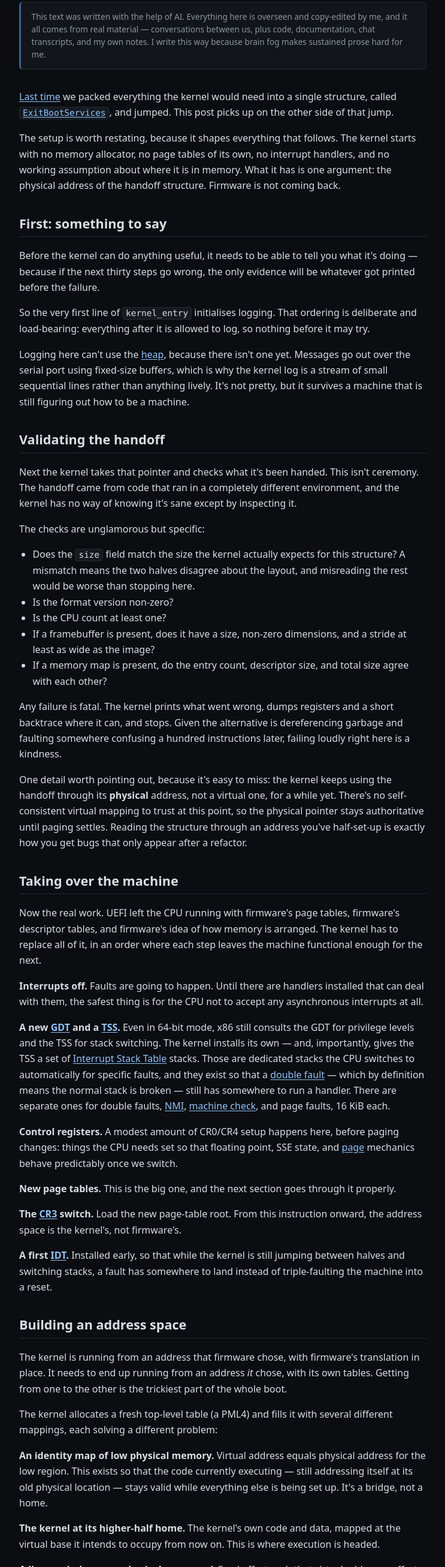
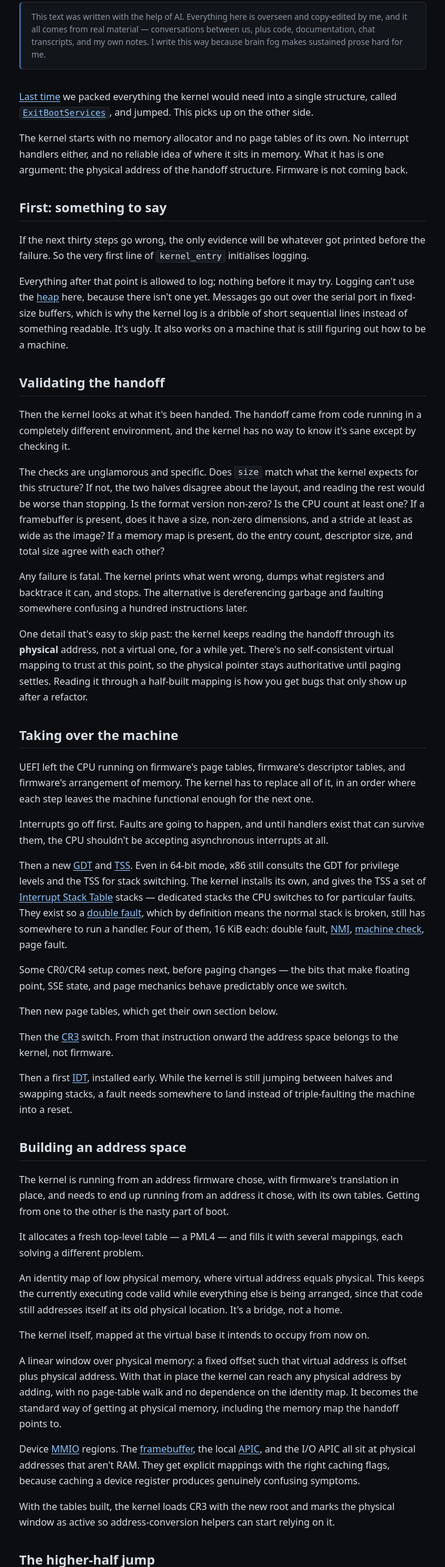
Before and after one commit to emilf/emilf.github.io, an Eleventy site: page src/blog/theseusos-part-2-the-other-side.md in a window 1280 px wide. Shown: the part 187-2800 px from the top of the page at 60% size, without its empty margins (268-1011 px from the left). Built offline with nearby package versions, Linux system fonts and the light colour scheme; Eleventy itself is replaced by a stand-in of ours; files that its build step writes are made by us from their sources.

Commit message:
Rework TheseusOS part 2 prose to avoid AI-writing tells
Strip metadiscourse openers ('the setup is worth restating'), uniform
paragraph cadence, rule-of-three padding, and copulative dodges.
Reorder the takeover sequence into plain sentences and cut the tidy-bow
endings on paragraphs.

```diff
--- a/src/blog/theseusos-part-2-the-other-side.md
+++ b/src/blog/theseusos-part-2-the-other-side.md
@@ -1,103 +1,95 @@
 ---
 title: "TheseusOS, part 2: the other side of the handoff"
-description: The kernel wakes up holding a pointer to a structure it has never seen, in a machine that has just stopped helping it. Here's what it does first.
+description: The kernel wakes up with a pointer to a structure it has never seen, in a machine that has stopped helping it. Here's what it does first.
 date: 2026-10-30
 tags:
   - posts
   - theseusos
   - osdev
 ---
-[Last time](/blog/theseusos-part-1-before-the-kernel/) we packed everything the kernel would need into a single structure, called [`ExitBootServices`](https://en.wikipedia.org/wiki/UEFI), and jumped. This post picks up on the other side of that jump.
+[Last time](/blog/theseusos-part-1-before-the-kernel/) we packed everything the kernel would need into a single structure, called [`ExitBootServices`](https://en.wikipedia.org/wiki/UEFI), and jumped. This picks up on the other side.
 
-The setup is worth restating, because it shapes everything that follows. The kernel starts with no memory allocator, no page tables of its own, no interrupt handlers, and no working assumption about where it is in memory. What it has is one argument: the physical address of the handoff structure. Firmware is not coming back.
+The kernel starts with no memory allocator and no page tables of its own. No interrupt handlers either, and no reliable idea of where it sits in memory. What it has is one argument: the physical address of the handoff structure. Firmware is not coming back.
 
 ## First: something to say
 
-Before the kernel can do anything useful, it needs to be able to tell you what it's doing — because if the next thirty steps go wrong, the only evidence will be whatever got printed before the failure.
+If the next thirty steps go wrong, the only evidence will be whatever got printed before the failure. So the very first line of `kernel_entry` initialises logging.
 
-So the very first line of `kernel_entry` initialises logging. That ordering is deliberate and load-bearing: everything after it is allowed to log, so nothing before it may try.
-
-Logging here can't use the [heap](https://en.wikipedia.org/wiki/Memory_management_(operating_systems)), because there isn't one yet. Messages go out over the serial port using fixed-size buffers, which is why the kernel log is a stream of small sequential lines rather than anything lively. It's not pretty, but it survives a machine that is still figuring out how to be a machine.
+Everything after that point is allowed to log; nothing before it may try. Logging can't use the [heap](https://en.wikipedia.org/wiki/Memory_management_(operating_systems)) here, because there isn't one yet. Messages go out over the serial port in fixed-size buffers, which is why the kernel log is a dribble of short sequential lines instead of something readable. It's ugly. It also works on a machine that is still figuring out how to be a machine.
 
 ## Validating the handoff
 
-Next the kernel takes that pointer and checks what it's been handed. This isn't ceremony. The handoff came from code that ran in a completely different environment, and the kernel has no way of knowing it's sane except by inspecting it.
+Then the kernel looks at what it's been handed. The handoff came from code running in a completely different environment, and the kernel has no way to know it's sane except by checking it.
 
-The checks are unglamorous but specific:
+The checks are unglamorous and specific. Does `size` match what the kernel expects for this structure? If not, the two halves disagree about the layout, and reading the rest would be worse than stopping. Is the format version non-zero? Is the CPU count at least one? If a framebuffer is present, does it have a size, non-zero dimensions, and a stride at least as wide as the image? If a memory map is present, do the entry count, descriptor size, and total size agree with each other?
 
-- Does the `size` field match the size the kernel actually expects for this structure? A mismatch means the two halves disagree about the layout, and misreading the rest would be worse than stopping here.
-- Is the format version non-zero?
-- Is the CPU count at least one?
-- If a framebuffer is present, does it have a size, non-zero dimensions, and a stride at least as wide as the image?
-- If a memory map is present, do the entry count, descriptor size, and total size agree with each other?
+Any failure is fatal. The kernel prints what went wrong, dumps what registers and backtrace it can, and stops. The alternative is dereferencing garbage and faulting somewhere confusing a hundred instructions later.
 
-Any failure is fatal. The kernel prints what went wrong, dumps registers and a short backtrace where it can, and stops. Given the alternative is dereferencing garbage and faulting somewhere confusing a hundred instructions later, failing loudly right here is a kindness.
-
-One detail worth pointing out, because it's easy to miss: the kernel keeps using the handoff through its **physical** address, not a virtual one, for a while yet. There's no self-consistent virtual mapping to trust at this point, so the physical pointer stays authoritative until paging settles. Reading the structure through an address you've half-set-up is exactly how you get bugs that only appear after a refactor.
+One detail that's easy to skip past: the kernel keeps reading the handoff through its **physical** address, not a virtual one, for a while yet. There's no self-consistent virtual mapping to trust at this point, so the physical pointer stays authoritative until paging settles. Reading it through a half-built mapping is how you get bugs that only show up after a refactor.
 
 ## Taking over the machine
 
-Now the real work. UEFI left the CPU running with firmware's page tables, firmware's descriptor tables, and firmware's idea of how memory is arranged. The kernel has to replace all of it, in an order where each step leaves the machine functional enough for the next.
+UEFI left the CPU running on firmware's page tables, firmware's descriptor tables, and firmware's arrangement of memory. The kernel has to replace all of it, in an order where each step leaves the machine functional enough for the next one.
 
-**Interrupts off.** Faults are going to happen. Until there are handlers installed that can deal with them, the safest thing is for the CPU not to accept any asynchronous interrupts at all.
+Interrupts go off first. Faults are going to happen, and until handlers exist that can survive them, the CPU shouldn't be accepting asynchronous interrupts at all.
 
-**A new [GDT](https://en.wikipedia.org/wiki/Global_Descriptor_Table) and a [TSS](https://en.wikipedia.org/wiki/Task_state_segment).** Even in 64-bit mode, x86 still consults the GDT for privilege levels and the TSS for stack switching. The kernel installs its own — and, importantly, gives the TSS a set of [Interrupt Stack Table](https://wiki.osdev.org/Interrupt_Stack_Table) stacks. Those are dedicated stacks the CPU switches to automatically for specific faults, and they exist so that a [double fault](https://en.wikipedia.org/wiki/Double_fault) — which by definition means the normal stack is broken — still has somewhere to run a handler. There are separate ones for double faults, [NMI](https://en.wikipedia.org/wiki/Non-maskable_interrupt), [machine check](https://en.wikipedia.org/wiki/Machine-check_exception), and page faults, 16 KiB each.
+Then a new [GDT](https://en.wikipedia.org/wiki/Global_Descriptor_Table) and [TSS](https://en.wikipedia.org/wiki/Task_state_segment). Even in 64-bit mode, x86 still consults the GDT for privilege levels and the TSS for stack switching. The kernel installs its own, and gives the TSS a set of [Interrupt Stack Table](https://wiki.osdev.org/Interrupt_Stack_Table) stacks — dedicated stacks the CPU switches to for particular faults. They exist so a [double fault](https://en.wikipedia.org/wiki/Double_fault), which by definition means the normal stack is broken, still has somewhere to run a handler. Four of them, 16 KiB each: double fault, [NMI](https://en.wikipedia.org/wiki/Non-maskable_interrupt), [machine check](https://en.wikipedia.org/wiki/Machine-check_exception), page fault.
 
-**Control registers.** A modest amount of CR0/CR4 setup happens here, before paging changes: things the CPU needs set so that floating point, SSE state, and [page](https://en.wikipedia.org/wiki/Memory_paging) mechanics behave predictably once we switch.
+Some CR0/CR4 setup comes next, before paging changes — the bits that make floating point, SSE state, and page mechanics behave predictably once we switch.
 
-**New page tables.** This is the big one, and the next section goes through it properly.
+Then new page tables, which get their own section below.
 
-**The [CR3](https://en.wikipedia.org/wiki/Control_register#CR3) switch.** Load the new page-table root. From this instruction onward, the address space is the kernel's, not firmware's.
+Then the [CR3](https://en.wikipedia.org/wiki/Control_register#CR3) switch. From that instruction onward the address space belongs to the kernel, not firmware.
 
-**A first [IDT](https://en.wikipedia.org/wiki/Interrupt_descriptor_table).** Installed early, so that while the kernel is still jumping between halves and switching stacks, a fault has somewhere to land instead of triple-faulting the machine into a reset.
+Then a first [IDT](https://en.wikipedia.org/wiki/Interrupt_descriptor_table), installed early. While the kernel is still jumping between halves and swapping stacks, a fault needs somewhere to land instead of triple-faulting the machine into a reset.
 
 ## Building an address space
 
-The kernel is running from an address that firmware chose, with firmware's translation in place. It needs to end up running from an address *it* chose, with its own tables. Getting from one to the other is the trickiest part of the whole boot.
+The kernel is running from an address firmware chose, with firmware's translation in place, and needs to end up running from an address it chose, with its own tables. Getting from one to the other is the nasty part of boot.
 
-The kernel allocates a fresh top-level table (a PML4) and fills it with several different mappings, each solving a different problem:
+It allocates a fresh top-level table — a PML4 — and fills it with several mappings, each solving a different problem.
 
-**An identity map of low physical memory.** Virtual address equals physical address for the low region. This exists so that the code currently executing — still addressing itself at its old physical location — stays valid while everything else is being set up. It's a bridge, not a home.
+An identity map of low physical memory, where virtual address equals physical. This keeps the currently executing code valid while everything else is being arranged, since that code still addresses itself at its old physical location. It's a bridge, not a home.
 
-**The kernel at its higher-half home.** The kernel's own code and data, mapped at the virtual base it intends to occupy from now on. This is where execution is headed.
+The kernel itself, mapped at the virtual base it intends to occupy from now on.
 
-**A linear window over physical memory.** A fixed offset such that virtual address = offset + physical address. With this, the kernel can touch *any* physical address at any time by doing simple addition — no per-access page-table walking, no dependence on the identity map. It becomes the kernel's standard way of reaching physical memory, including the memory map data the handoff points at.
+A linear window over physical memory: a fixed offset such that virtual address is offset plus physical address. With that in place the kernel can reach any physical address by adding, with no page-table walk and no dependence on the identity map. It becomes the standard way of getting at physical memory, including the memory map the handoff points to.
 
-**Device [MMIO](https://en.wikipedia.org/wiki/Memory-mapped_I/O) regions.** The [framebuffer](https://en.wikipedia.org/wiki/Framebuffer), the local [APIC](https://en.wikipedia.org/wiki/Advanced_Programmable_Interrupt_Controller), and the I/O APIC all live at physical addresses that don't correspond to RAM. They get explicit mappings with the right caching flags, because caching a device register is a genuine bug with confusing symptoms.
+Device [MMIO](https://en.wikipedia.org/wiki/Memory-mapped_I/O) regions. The [framebuffer](https://en.wikipedia.org/wiki/Framebuffer), the local [APIC](https://en.wikipedia.org/wiki/Advanced_Programmable_Interrupt_Controller), and the I/O APIC all sit at physical addresses that aren't RAM. They get explicit mappings with the right caching flags, because caching a device register produces genuinely confusing symptoms.
 
-Once the tables are built, the kernel flips CR3 to the new root and marks the linear physical window as "active", so address-conversion helpers can start relying on it.
+With the tables built, the kernel loads CR3 with the new root and marks the physical window as active so address-conversion helpers can start relying on it.
 
 ## The higher-half jump
 
-With the new tables live, execution is still running at its old low address — that identity map is currently doing the work. Now it moves to where it actually wants to be.
+Execution is still at its old low address, with the identity map doing the work. Now it moves.
 
-Switching isn't a single instruction. The kernel calculates the target: take the runtime address of the entry function, subtract the kernel's physical base, add the intended virtual base. Before jumping, it verifies the destination and both stacks are actually mapped with the right permissions, because discovering a missing mapping after the jump means faulting into a handler that may itself be unreachable.
+The target is calculated by taking the runtime address of the entry function, subtracting the kernel's physical base, and adding the intended virtual base. Before jumping, the kernel checks that the destination and both stacks are mapped with the right permissions. Finding a missing mapping after the jump means faulting into a handler that may itself be unreachable.
 
-Then it loads a new stack pointer — a dedicated 64 KiB kernel stack in the higher half — and jumps. The return address is meaningless; the function never returns. This is the point where the bridge is burned: the kernel is running from an address of its own choosing, on a stack of its own making.
+Then it loads a new stack pointer — a dedicated 64 KiB kernel stack in the higher half — and jumps. The return address is meaningless because nothing returns. The bridge is burned at this point: the kernel is running from an address of its own choosing on a stack of its own making.
 
 ## Making it a real machine again
 
-That jump lands in a function that does the second half of the takeover, in a careful order.
+That jump lands in the function that finishes the takeover.
 
-The IDT gets reinstalled so its entries point at high-half handler addresses rather than the low ones installed earlier. The TSS's IST stack pointers get refreshed for the same reason. Then CPU features are detected properly and CR4 is hardened — enabling SSE support bits and marking pages global so that future CR3 flips don't needlessly flush them.
+The IDT gets reinstalled so its entries point at high-half handler addresses instead of the low ones from earlier, and the TSS IST pointers get refreshed for the same reason. CPU features are detected properly and CR4 is hardened, enabling SSE support bits and marking pages global so future CR3 flips don't flush them needlessly.
 
-Then comes the moment of proof. Rather than assume interrupts work, the kernel tests it: configure the local APIC timer, arm a one-shot, briefly enable interrupts, and spin until the tick counter increments — or give up and warn loudly if it doesn't. If the timer interrupt never arrives, something upstream is broken, and that's much better to learn here than to discover later when a driver silently never receives its events.
+Then the kernel checks whether interrupts actually work rather than assuming. It configures the local APIC timer, arms a one-shot, enables interrupts briefly and spins on the tick counter, giving up loudly if it never moves. If the timer interrupt doesn't arrive, something upstream is broken, and finding that out now beats discovering it later when a driver never receives its events.
 
-With interrupts demonstrably working, the allocators come online in two stages.
+The allocators come up in two stages.
 
-The **temporary heap** from the handoff gets mapped into the higher half and used to bootstrap the global allocator, so kernel code can finally use `Vec` and `String` for real.
+The temporary heap from the handoff gets mapped into the higher half and bootstraps the global allocator, so kernel code can finally use `Vec` and `String`.
 
-Then a **permanent heap** is mapped at its own fixed address, and the allocator switches to it. The temporary heap is then unmapped — deliberately, on purpose, as a stale-pointer detector. If any code still held something it allocated in the temporary heap and tries to use it afterwards, it now faults immediately and obviously instead of quietly corrupting whatever ended up reusing that memory.
+A permanent heap is then mapped at its own fixed address and the allocator switches over. The temporary heap is unmapped afterwards, deliberately, as a stale-pointer detector: anything still holding an allocation from the old heap faults immediately instead of quietly corrupting whatever reuses that memory.
 
-The **persistent physical frame allocator** is built from the firmware memory map meanwhile, but only after being told which frames were consumed during boot — the page tables themselves, the kernel stacks, the IST stacks. Every one of those has to be marked used or the allocator will happily hand out memory it is currently executing from. That particular bug is spectacular.
+Meanwhile the persistent physical frame allocator gets built from the firmware memory map, but only after being told which frames boot consumed — the page tables, the kernel stack, the IST stacks. Every one of those has to be marked used, or the allocator will eventually hand out memory the kernel is executing from. That bug is memorable.
 
-Finally the kernel calls `SetVirtualAddressMap` so UEFI's runtime services work through the kernel's own address space rather than the firmware's, and reads the hardware clock through them as a proof of life.
+Last, the kernel calls `SetVirtualAddressMap` so UEFI runtime services work through the kernel's address space rather than firmware's, then reads the hardware clock through them as a proof of life.
 
 ## What's left
 
-Platform discovery comes next — ACPI tables to find the I/O APICs and confirm the CPU count — and then the kernel draws something on the framebuffer for the first time and starts the timer properly, calibrated against the [PIT](https://en.wikipedia.org/wiki/Programmable_interval_timer) so that ticks correspond to real time rather than a hopeful guess.
+Platform discovery comes next: ACPI tables to find the I/O APICs and confirm the CPU count. Then the first framebuffer draw, and the timer started for real, calibrated against the [PIT](https://en.wikipedia.org/wiki/Programmable_interval_timer) so ticks mean something.
 
-That's where this post ends: the machine now has its own address space, its own heaps, its own interrupt tables, and a working clock. It's not an operating system yet — there are no threads, no processes, and nothing in user mode — but it is finally a program that owns the computer instead of borrowing it.
+At this point the machine has its own address space, heaps, interrupt tables and a clock. It isn't an operating system yet — no threads, no processes, nothing in user mode — but it's a program that owns the computer instead of borrowing it.
 
 Next time: the parts of the machine that were already there and just needed finding.
 
```
